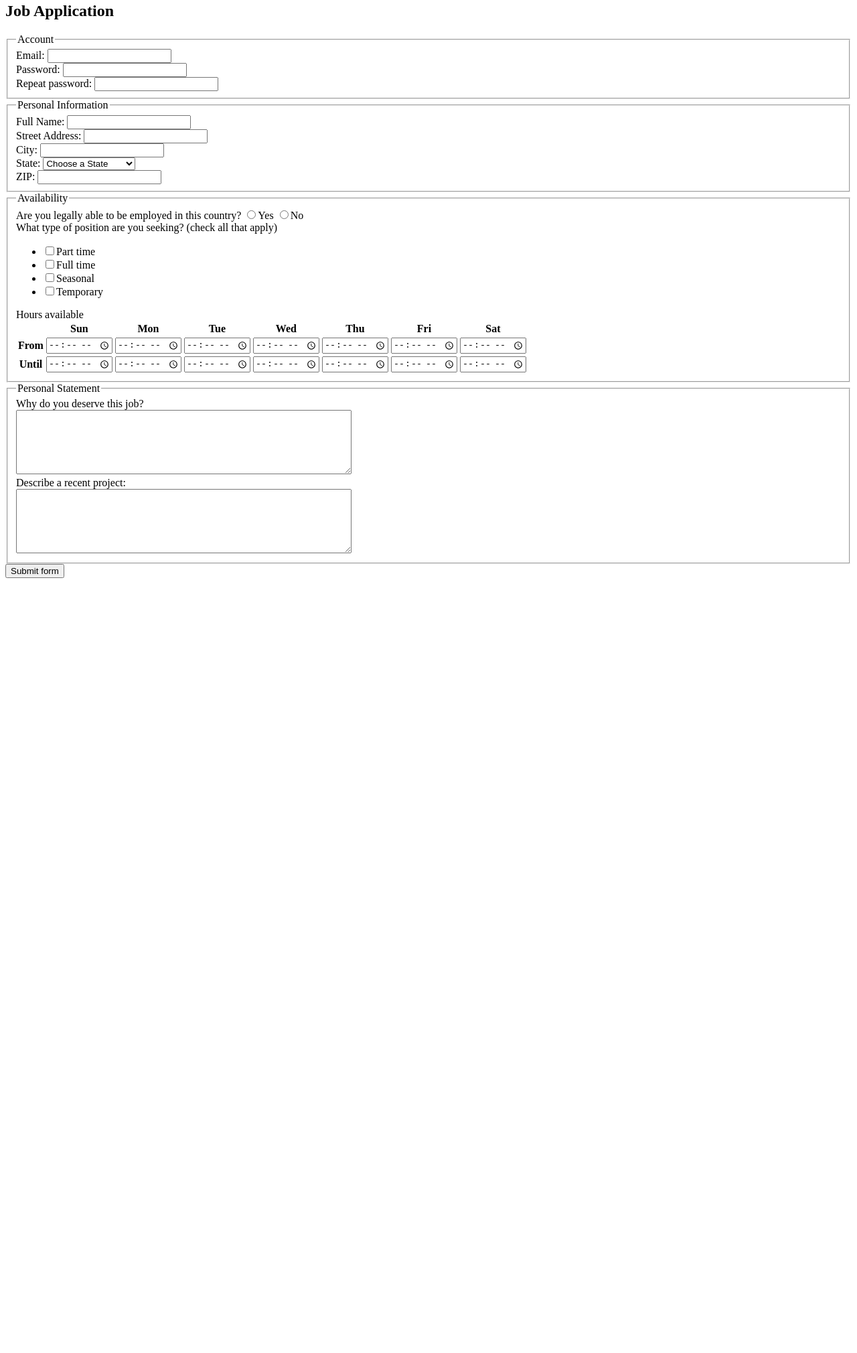
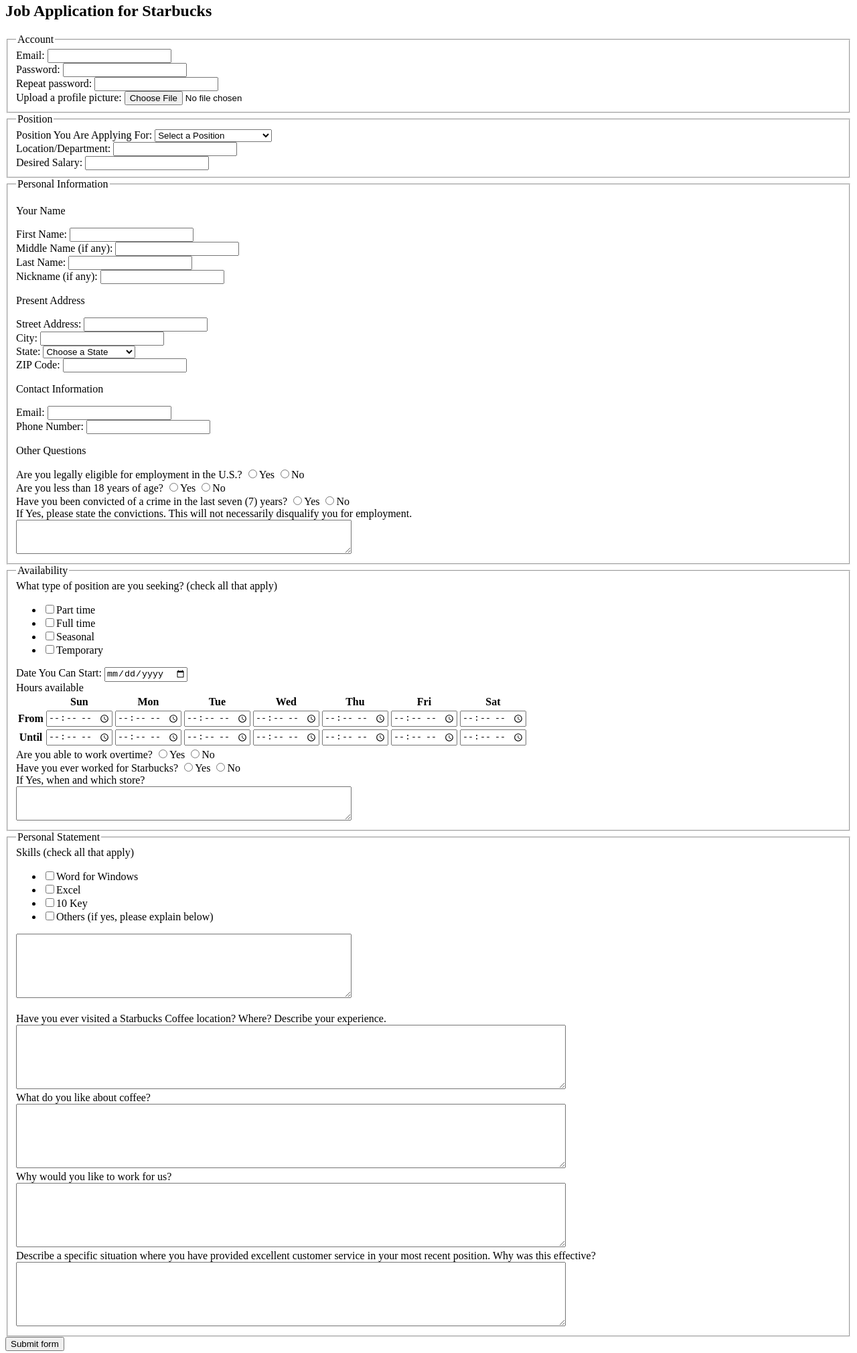
Before and after one commit to cyu909-1861421/cyu909-1861421.github.io, a plain HTML site: page jobApplicationForm.html in a window 1280 px wide. Shown: the part 17-2037 px from the top of the page at 67% size. Before the commit the page ends 888 px from the top, so only its background shows below. Drawn offline with Linux system fonts and the light colour scheme.

Commit message:
Job Application Form

```diff
--- a/jobApplicationForm.html
+++ b/jobApplicationForm.html
@@ -6,10 +6,9 @@
 </head>
 <body>
 
-<h2>Job Application</h2>
+<h2>Job Application for Starbucks</h2>
 
 <form action="http://gclass.alexburner.com/formtest.php" method="post">
-
 	<fieldset>
 		<legend>Account</legend>
 		<div class="field">
@@ -24,14 +23,56 @@
 			<label>Repeat password:</label>
 			<input type="password" name="password_r">
 		</div>
+		<div>
+			<label for="avatar">Upload a profile picture:</label>
+			<input type="file" name="profile" accept="image/png, image/jpeg">
+		</div>
+	</fieldset>
+
+	<fieldset>
+		<Legend>Position</Legend>
+		<div class="field">
+			<label>Position You Are Applying For:</label>
+			<select name="state">
+				<option value="" selected="true">Select a Position</option>
+				<option value="assistant_store_mangers">Assistant Store Managers</option>
+				<option value="baristas">Baristas</option>
+				<option value="district_managers">District Managers</option>
+				<option value="shift_managers">Shift Managers</option>
+				<option value="shift_supervisors">Shift Supervisors</option>
+				<option value="store_managers">Store Managers</option>
+			</select>
+		</div>
+		<div class="field">
+			<label>Location/Department:</label>
+			<input type="text" name="location">
+		</div>
+		<div class="field">
+			<label>Desired Salary:</label>
+			<input type="number" name="salary">
+		</div>
 	</fieldset>
 
 	<fieldset>
 		<legend>Personal Information</legend>
+		<p> Your Name </p>
 		<div class="field">
-			<label>Full Name:</label>
-			<input type="text" name="name">
+			<label>First Name:</label>
+			<input type="text" name="firstname">
 		</div>
+		<div class="field">
+			<label>Middle Name (if any):</label>
+			<input type="text" name="middlename">
+		</div>
+		<div class="field">
+			<label>Last Name:</label>
+			<input type="text" name="lastname">
+		</div>
+		<div class="field">
+			<label>Nickname (if any):</label>
+			<input type="text" name="nickname">
+		</div>
+		<p> Present Address </p>
 		<div class="field">
 			<label>Street Address:</label>
 			<input type="text" name="street">
@@ -98,18 +139,42 @@
 			</select>
 		</div>
 		<div class="field">
-			<label>ZIP:</label>
+			<label>ZIP Code:</label>
 			<input type="text" name="zip">
+		</div>
+		<p> Contact Information </p>
+		<div class="field">
+			<label>Email:</label>
+			<input type="text" name="email">
+		</div>
+		<div class="field">
+			<label>Phone Number:</label>
+			<input type="tel" name="phone" pattern="[0-9]{3}-[0-9]{3}-[0-9]{4}" required>
+		</div>
+		<p> Other Questions </p>
+		<div class="field">
+			<label>Are you legally eligible for employment in the U.S.?</label>
+			<input type="radio" name="legal" value="yes">Yes
+			<input type="radio" name="legal" value="no">No
+		</div>
+		<div class="field">
+			<label>Are you less than 18 years of age? </label>
+			<input type="radio" name="age" value="yes">Yes
+			<input type="radio" name="age" value="no">No
+		</div>
+		<div class="field">
+			<label>Have you been convicted of a crime in the last seven (7) years? </label>
+			<input type="radio" name="crime" value="yes">Yes
+			<input type="radio" name="crime" value="no">No
+		</div>
+		<div class="field">
+			<label>If Yes, please state the convictions. This will not necessarily disqualify you for employment.</label><br>
+			<textarea name="conviction" rows="3" cols="60"></textarea>
 		</div>
 	</fieldset>
 
 	<fieldset>
 		<legend>Availability</legend>
-		<div class="field">
-			<label>Are you legally able to be employed in this country?</label>
-			<input type="radio" name="legal" value="yes">Yes
-			<input type="radio" name="legal" value="no">No
-		</div>
 		<div class="field">
 			<label>What type of position are you seeking? (check all that apply)</label>
 			<ul>
@@ -118,6 +183,10 @@
 				<li><input type="checkbox" name="position_sl" value="seasonal">Seasonal</li>
 				<li><input type="checkbox" name="position_tp" value="temporary">Temporary</li>
 			</ul>
+		</div>
+		<div>
+			<label for="start">Date You Can Start:</label>
+			<input type="date" name="startDate" min="2020-06-11">
 		</div>
 		<div class="field">
 			<label>Hours available</label>
@@ -153,23 +222,60 @@
 					<td><input type="time" size="5" name="sa_until"></td>
 				</tr>
 			</table>
+			<div class="field">
+				<label>Are you able to work overtime? </label>
+				<input type="radio" name="overtime" value="yes">Yes
+				<input type="radio" name="overtime" value="no">No
+			</div>
+			<div class="field">
+				<label>Have you ever worked for Starbucks?</label>
+				<input type="radio" name="previous_experience" value="yes">Yes
+				<input type="radio" name="previous_experience" value="no">No
+			</div>
+			<div class="field">
+				<label>If Yes, when and which store?</label><br>
+				<textarea name="detail" rows="3" cols="60"></textarea>
+			</div>
+
 		</div>
 	</fieldset>
 
 	<fieldset>
 		<legend>Personal Statement</legend>
 		<div class="field">
-			<label>Why do you deserve this job?</label><br>
-			<textarea name="deserve" rows="6" cols="60"></textarea>
+			<label>Skills (check all that apply)</label>
+			<ul>
+				<li><input type="checkbox" name="skill_word" value="parttime">Word for Windows</li>
+				<li><input type="checkbox" name="skill_excel" value="fulltime">Excel</li>
+				<li><input type="checkbox" name="skill_10key" value="seasonal">10 Key</li>
+				<li><input type="checkbox" name="skill_other" value="temporary">Others (if yes, please explain below)</li>
+			</ul>
 		</div>
 		<div class="field">
-			<label>Describe a recent project:</label><br>
-			<textarea name="project" rows="6" cols="60"></textarea>
+			<textarea name="other_skill" rows="6" cols="60"></textarea>
+		</div>
+		<br>
+		<div class="field">
+			<label>Have you ever visited a Starbucks Coffee location? Where? Describe your experience.</label><br>
+			<textarea name="store" rows="6" cols="100"></textarea>
+		</div>
+		<div class="field">
+			<label>What do you like about coffee?</label><br>
+			<textarea name="coffee" rows="6" cols="100"></textarea>
+		</div>
+		<div class="field">
+			<label>Why would you like to work for us?</label><br>
+			<textarea name="reason" rows="6" cols="100"></textarea>
+		</div>
+		<div class="field">
+			<label>Describe a specific situation where you have provided excellent customer service in your most recent position. Why was this effective?</label><br>
+			<textarea name="service" rows="6" cols="100"></textarea>
 		</div>
 	</fieldset>
 
 	<input type="submit" value="Submit form">
 
+
 </form>
 </body>
 </html>
```
Also changed, not shown: forms.html (added, +175 -0 lines).
